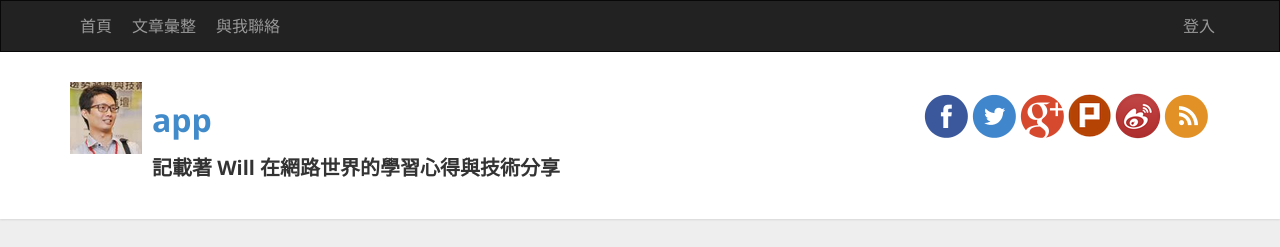
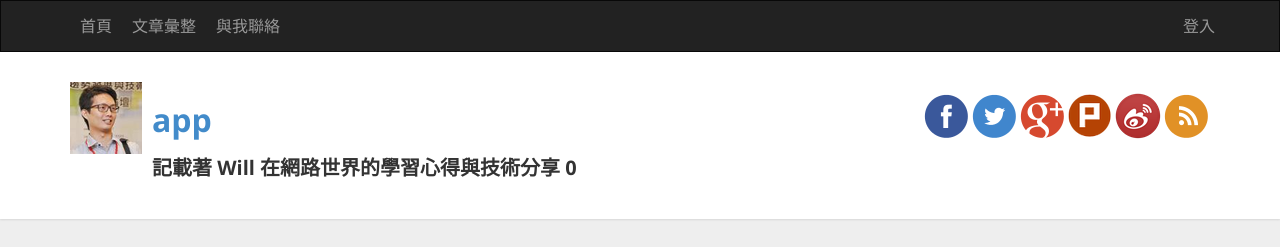
Before and after one commit to ChuangPoPO/Udemy-Angular-2018, an Angular app in the folder demo1/: page / in a window 1280 px wide. Shown: the top 247 px of the page. Built offline with nearby package versions, Linux system fonts and the light colour scheme.

Commit message:
5-25 屬性型指令 Atrribute directive ngClass 操作方式

```diff
--- a/demo1/src/app/app.component.html
+++ b/demo1/src/app/app.component.html
@@ -1,5 +1,4 @@
 <!--The content below is only a placeholder and can be replaced.-->
-
 <app-header #tHeader></app-header>
 
 <!-- CONTAINER START-->
@@ -283,5 +282,4 @@
 <!-- CONTAINER END -->
 
 
-<!-- TODO: modify css cradit class & overwrite(!important) -->
 <app-footer></app-footer>
--- a/demo1/src/app/header/header.component.html
+++ b/demo1/src/app/header/header.component.html
@@ -40,7 +40,7 @@
           <h1>
             <a [href]="url">{{ title }}</a>
           </h1>
-          <h3>記載著 Will 在網路世界的學習心得與技術分享</h3>
+          <h3>記載著 Will 在網路世界的學習心得與技術分享  {{ counter }}</h3>
         </div>
 
         <div id="social-icons" class="pull-right social-icon">
--- a/demo1/src/app/header/header.component.ts
+++ b/demo1/src/app/header/header.component.ts
@@ -9,6 +9,7 @@ export class HeaderComponent implements OnInit {
   title = 'app';
   url = 'http://blog.miniasp.com/';
   imgurl = '/assets/images/logo.png';
+  counter = 0;
 
   constructor() { }
 
@@ -19,6 +20,7 @@ export class HeaderComponent implements OnInit {
     if (altKey) {
       this.title = 'The Will Will Web';
     }
+    this.counter++;
   }
 
 }
```
